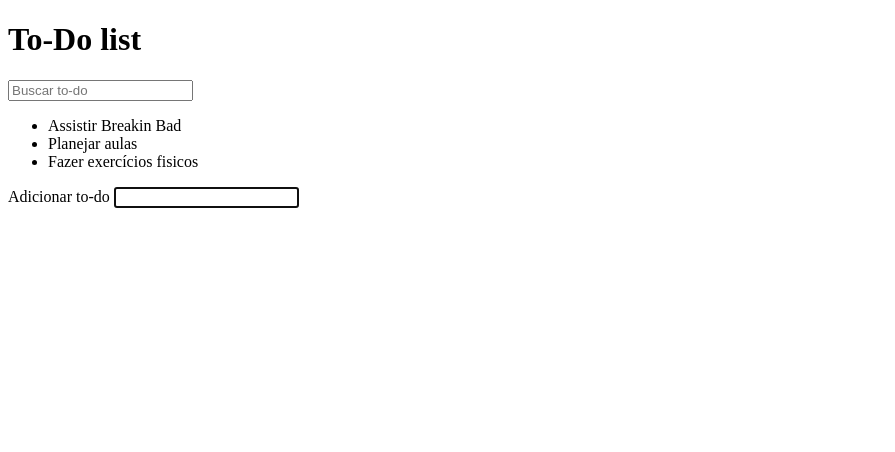
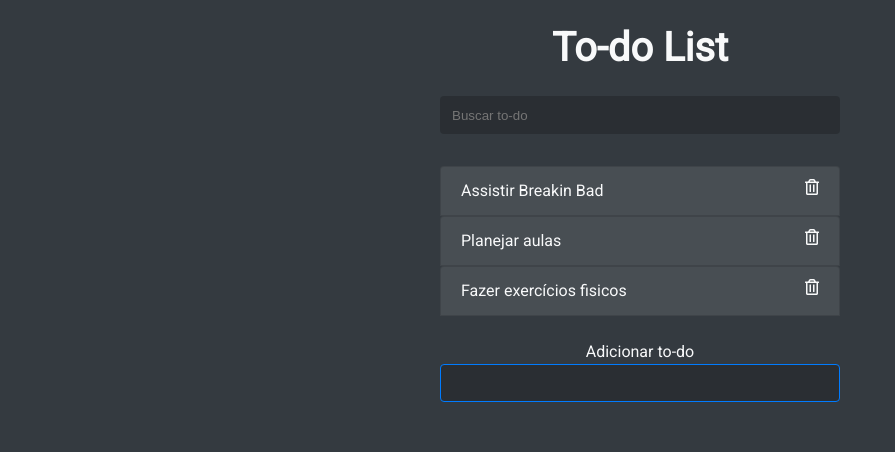
Before and after one commit to JuniorAlvesbr/to-do-list, a plain HTML site: page index.html in a window 1280 px wide. Shown: the whole page, without its empty margins (0-895 px from the left). Drawn offline with Linux system fonts and the light colour scheme.

Commit message:
create to-do interface

```diff
--- a/index.html
+++ b/index.html
@@ -5,35 +5,50 @@
     <meta charset="UTF-8">
     <meta http-equiv="X-UA-Compatible" content="IE=edge">
     <meta name="viewport" content="width=device-width, initial-scale=1.0">
+    <link rel="stylesheet" href="https://use.fontawesome.com/releases/v5.7.2/css/all.css" integrity="sha384-fnmOCqbTlWIlj8LyTjo7mOUStjsKC4pOpQbqyi7RrhN7udi9RwhKkMHpvLbHG9Sr" crossorigin="anonymous">
+    <link rel="preconnect" href="https://fonts.googleapis.com">
+    <link rel="preconnect" href="https://fonts.gstatic.com" crossorigin>
+    <link href="https://fonts.googleapis.com/css2?family=Roboto:wght@300;400&display=swap" rel="stylesheet">
+
     <title>TO-DO list</title>
+
+    <link rel="stylesheet" href="./styles.css">
 </head>
 
 <body>
-    <header>
-        <div class="container">
-            <h1 class="title">To-Do list</h1>
+    <div class="container">
+        <header class="header">
+            <h1 class="title">To-do List</h1>
 
-            <form class="form-search">
+            <form class="form form-search">
                 <input class="form-control" type="text" name="search" placeholder="Buscar to-do">
             </form>
-        </div>
-    </header>
+        </header>
 
-    <main>
-        <div class="container">
+        <main>
+
             <ul class="todos-container">
-                <li class="list-group-item">Assistir Breakin Bad</li>
-                <li class="list-group-item">Planejar aulas</li>
-                <li class="list-group-item">Fazer exercícios fisicos</li>
+                <li class="list-group-item">
+                    <span>Assistir Breakin Bad</span>
+                    <i class="far fa-trash-alt delete"></i>
+                </li>
+                <li class="list-group-item">
+                    <span>Planejar aulas</span>
+                    <i class="far fa-trash-alt delete"></i>
+                </li>
+                <li class="list-group-item">
+                    <span>Fazer exercícios fisicos</span>
+                    <i class="far fa-trash-alt delete"></i>
+                </li>
             </ul>
 
-            <form class="form-add-todo">
+            <form class=" form form-add-todo">
                 <label class="label-add" for="add">Adicionar to-do</label>
                 <input class="form-control" type="text" name="add" autofocus>
             </form>
-        </div>
 
-    </main>
+        </main>
+    </div>
 </body>
 
 </html>
--- a/styles.css
+++ b/styles.css
@@ -0,0 +1,68 @@
+* {
+    margin: 0;
+    padding: 0;
+    box-sizing: border-box;
+}
+
+body {
+    font-family: 'Roboto', sans-serif;
+    font-size: 1rem;
+    font-weight: 400;
+    line-height: 1.5rem;
+    color: #f8f9fa;
+    background: #343a40;
+}
+
+.container {
+    padding: 24px 0 15px;
+    width: 100%;
+    max-width: 400px;
+    margin-left: auto;
+    margin-right: auto;
+}
+
+.form {
+    text-align: center;
+    margin-top: 1.5rem;
+    margin-bottom: 2rem;
+}
+
+.title {
+    text-align: center;
+    font-size: 2.5rem;
+    line-height: 1.2;
+    margin-bottom: 1.5rem;
+}
+
+.form-control {
+    width: 100%;
+    height: calc(1.5rem + .75rem + 2px);
+    padding: 0.375rem .75rem;
+    border: none;
+    border-radius: .25rem;
+    background-color: rgba(0,0,0,0.2);
+}
+
+.form-control:focus {
+    color: #fff;
+    border: none;
+    background-color: rgba(0,0,0,0.2);
+    max-width: 400px;
+    outline: none;
+    border: solid 1px #007bff;
+}
+
+.todos-container > .list-group-item {
+    list-style: none;
+    background-color: #484E53;
+    padding: .75rem 1.25rem;
+    border: solid 1px rgba(0,0,0,0.125);
+    border-top-left-radius: .25rem;
+    border-top-right-radius: .25rem;
+    display: flex;
+    justify-content: space-between;
+}
+
+.todos-container > .list-group-item .far {
+    cursor: pointer;
+}
```
